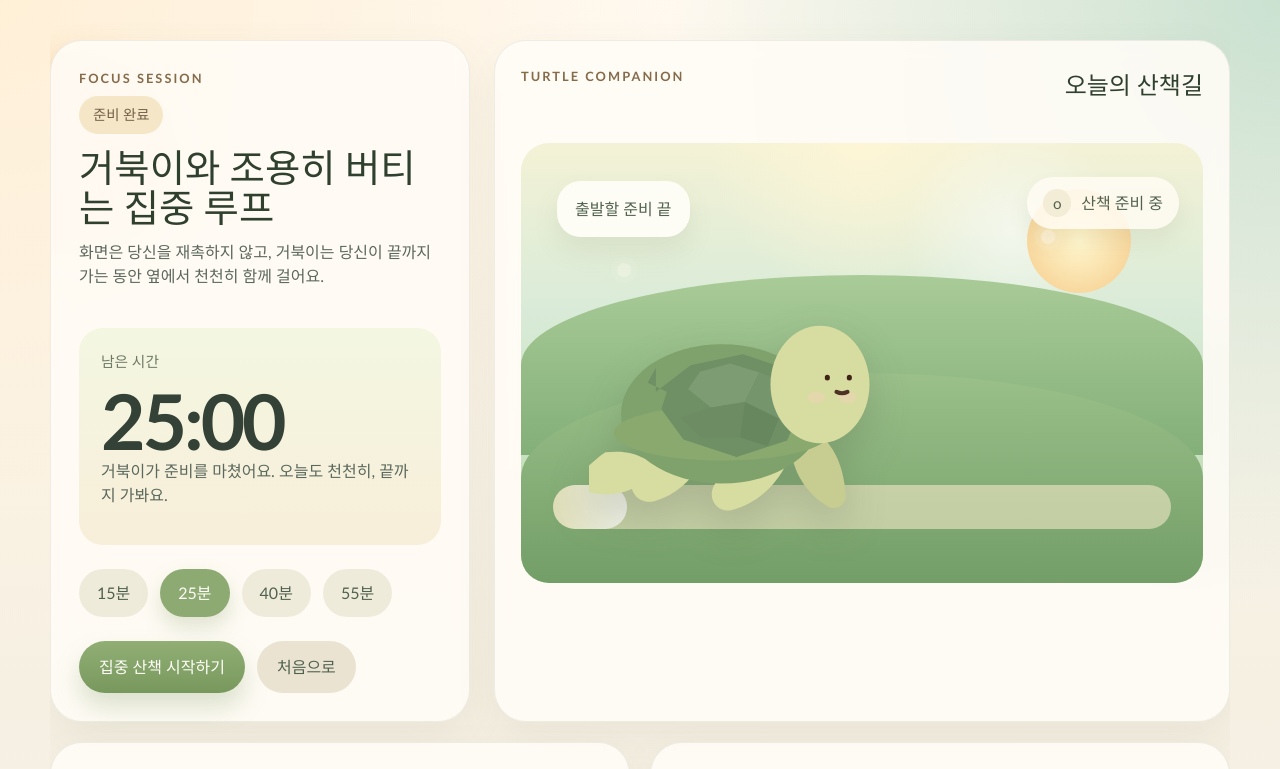
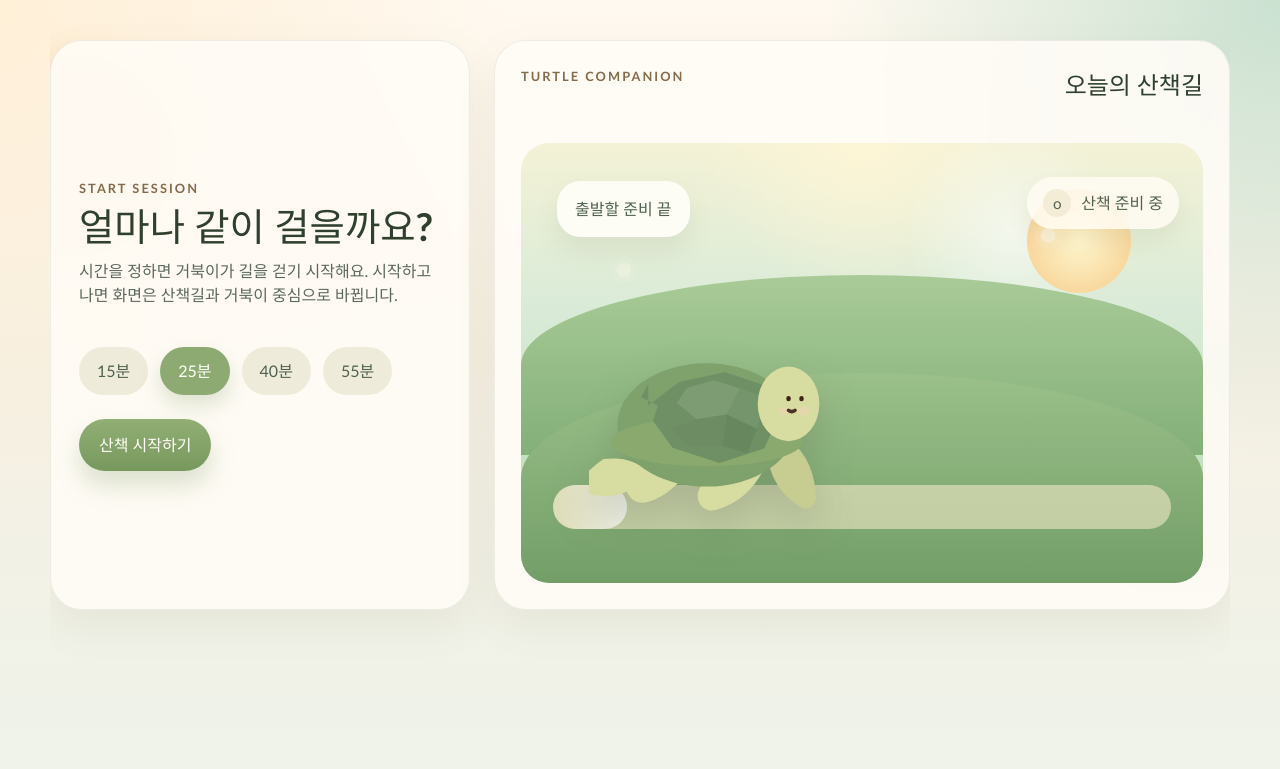
Before and after one commit to thzthix/turtle-study-app, a React (Vite) app: page / in a window 1280 px wide. Shown: the top 769 px of the page. Built offline with nearby package versions, Linux system fonts and the light colour scheme.

Commit message:
feat: 세션 흐름 단순화와 거북이 비율 조정

```diff
--- a/src/App.tsx
+++ b/src/App.tsx
@@ -1,6 +1,7 @@
 import { useEffect, useRef } from 'react';
 import { CarePrompt } from './components/CarePrompt';
 import { CompletionCard } from './components/CompletionCard';
+import { FocusHud } from './components/FocusHud';
 import { FriendBoard } from './components/FriendBoard';
 import { HistoryPanel } from './components/HistoryPanel';
 import { JourneySummary } from './components/JourneySummary';
@@ -32,6 +33,7 @@ export default function App() {
   } = useFocusSession();
   const { todaySessions, todayMinutes, recentEntries, addCompletedSession } = useSessionHistory();
   const handledCompletedSignalRef = useRef(0);
+  const isFocusMode = status !== 'idle' && status !== 'completed';
 
   useEffect(() => {
     if (completedSignal === 0 || completedSignal === handledCompletedSignalRef.current) {
@@ -64,39 +66,64 @@ export default function App() {
       <div className="background-orb orb-left" />
       <div className="background-orb orb-right" />
 
+      {status === 'idle' ? (
         <section className="hero-layout">
           <SessionPanel
             selectedMinutes={selectedMinutes}
+            status={status}
+            onSelectMinutes={selectMinutes}
+            onStartSession={startSession}
+          />
+          <TurtleScene progressRatio={progressRatio} status={status} mode="preview" />
+        </section>
+      ) : null}
+
+      {isFocusMode ? (
+        <section className="focus-layout">
+          <FocusHud
             secondsLeft={secondsLeft}
             status={status}
             encouragementMessage={encouragementMessage}
-          onSelectMinutes={selectMinutes}
-          onStartSession={startSession}
             onResumeSession={resumeSession}
             onResetSession={resetSession}
           />
-        <TurtleScene progressRatio={progressRatio} status={status} />
+          <TurtleScene progressRatio={progressRatio} status={status} mode="focus" />
+          <section className="focus-support">
+            <CarePrompt activeCareOption={activeCareOption} status={status} onSoothe={sootheTurtle} />
+            {status === 'paused' ? <PauseNotice onResumeSession={resumeSession} /> : null}
+          </section>
+        </section>
+      ) : null}
+
+      {status === 'completed' ? (
+        <>
+          <section className="hero-layout">
+            <SessionPanel
+              selectedMinutes={selectedMinutes}
+              status="idle"
+              onSelectMinutes={selectMinutes}
+              onStartSession={startSession}
+            />
+            <TurtleScene progressRatio={progressRatio} status={status} mode="preview" />
           </section>
 
           <section className="secondary-layout">
-        <JourneySummary progressRatio={progressRatio} selectedMinutes={selectedMinutes} />
+            <CompletionCard
+              completedSessions={completedSessions}
+              completedMinutes={completedMinutes}
+              isHighlightVisible={isCompletionHighlightVisible}
+            />
             <HistoryPanel
               todaySessions={todaySessions}
               todayMinutes={todayMinutes}
               recentEntries={recentEntries}
             />
-        <CarePrompt activeCareOption={activeCareOption} status={status} onSoothe={sootheTurtle} />
-        {status === 'paused' ? <PauseNotice onResumeSession={resumeSession} /> : null}
-        {status === 'completed' ? (
-          <CompletionCard
-            completedSessions={completedSessions}
-            completedMinutes={completedMinutes}
-            isHighlightVisible={isCompletionHighlightVisible}
-          />
-        ) : null}
+            <JourneySummary progressRatio={progressRatio} selectedMinutes={selectedMinutes} />
           </section>
 
           <FriendBoard />
+        </>
+      ) : null}
     </main>
   );
 }
--- /dev/null
+++ b/src/components/FocusHud.tsx
@@ -0,0 +1,46 @@
+import type { SessionStatus } from '../types';
+
+type FocusHudProps = {
+  secondsLeft: number;
+  status: SessionStatus;
+  encouragementMessage: string;
+  onResumeSession: () => void;
+  onResetSession: () => void;
+};
+
+export function FocusHud({
+  secondsLeft,
+  status,
+  encouragementMessage,
+  onResumeSession,
+  onResetSession,
+}: FocusHudProps) {
+  return (
+    <section className="focus-hud">
+      <div>
+        <p className="focus-hud-label">남은 시간</p>
+        <strong className="focus-hud-time">{formatTime(secondsLeft)}</strong>
+      </div>
+      <p className="focus-hud-message">{encouragementMessage}</p>
+      <div className="focus-hud-actions">
+        {status === 'paused' ? (
+          <button type="button" className="primary-button" onClick={onResumeSession}>
+            이어가기
+          </button>
+        ) : null}
+        <button type="button" className="secondary-button" onClick={onResetSession}>
+          그만하기
+        </button>
+      </div>
+    </section>
+  );
+}
+
+function formatTime(totalSeconds: number) {
+  const minutes = Math.floor(totalSeconds / 60)
+    .toString()
+    .padStart(2, '0');
+  const seconds = (totalSeconds % 60).toString().padStart(2, '0');
+
+  return `${minutes}:${seconds}`;
+}
--- a/src/components/SessionPanel.tsx
+++ b/src/components/SessionPanel.tsx
@@ -2,47 +2,29 @@ import type { SessionStatus } from '../types';
 
 type SessionPanelProps = {
   selectedMinutes: number;
-  secondsLeft: number;
   status: SessionStatus;
-  encouragementMessage: string;
   onSelectMinutes: (minutes: number) => void;
   onStartSession: () => void;
-  onResumeSession: () => void;
-  onResetSession: () => void;
 };
 
 const presets = [15, 25, 40, 55];
 
 export function SessionPanel({
   selectedMinutes,
-  secondsLeft,
   status,
-  encouragementMessage,
   onSelectMinutes,
   onStartSession,
-  onResumeSession,
-  onResetSession,
 }: SessionPanelProps) {
-  const isSessionActive = status === 'walking' || status === 'care-needed' || status === 'cheerful';
-  const canStartSession = status === 'idle' || status === 'completed';
-  const isPaused = status === 'paused';
-  const statusLabel = getStatusLabel(status);
+  const isIdle = status === 'idle';
 
   return (
     <section className="session-panel card">
       <div className="panel-copy">
-        <p className="eyebrow">Focus Session</p>
-        <span className={`status-pill status-pill-${status}`}>{statusLabel}</span>
-        <h1>거북이와 조용히 버티는 집중 루프</h1>
+        <p className="eyebrow">Start Session</p>
+        <h1>얼마나 같이 걸을까요?</h1>
         <p className="panel-description">
-          화면은 당신을 재촉하지 않고, 거북이는 당신이 끝까지 가는 동안 옆에서 천천히 함께 걸어요.
+          시간을 정하면 거북이가 길을 걷기 시작해요. 시작하고 나면 화면은 산책길과 거북이 중심으로 바뀝니다.
         </p>
-      </div>
-
-      <div className="timer-box">
-        <p className="timer-label">남은 시간</p>
-        <strong className="timer-value">{formatTime(secondsLeft)}</strong>
-        <p className="timer-message">{encouragementMessage}</p>
       </div>
 
       <div className="preset-list" aria-label="집중 시간 선택">
@@ -52,7 +34,7 @@ export function SessionPanel({
             type="button"
             className={minutes === selectedMinutes ? 'preset-button active' : 'preset-button'}
             onClick={() => onSelectMinutes(minutes)}
-            disabled={isSessionActive || isPaused}
+            disabled={!isIdle}
           >
             {minutes}분
           </button>
@@ -60,47 +42,10 @@ export function SessionPanel({
       </div>
 
       <div className="panel-actions">
-        {isPaused ? (
-          <button type="button" className="primary-button" onClick={onResumeSession}>
-            산책 이어가기
-          </button>
-        ) : (
-          <button type="button" className="primary-button" onClick={onStartSession} disabled={!canStartSession}>
-            {status === 'completed' ? '다시 산책 시작하기' : '집중 산책 시작하기'}
-          </button>
-        )}
-        <button type="button" className="secondary-button" onClick={onResetSession}>
-          처음으로
+        <button type="button" className="primary-button" onClick={onStartSession} disabled={!isIdle}>
+          산책 시작하기
         </button>
       </div>
     </section>
   );
 }
-
-function formatTime(totalSeconds: number) {
-  const minutes = Math.floor(totalSeconds / 60)
-    .toString()
-    .padStart(2, '0');
-  const seconds = (totalSeconds % 60).toString().padStart(2, '0');
-
-  return `${minutes}:${seconds}`;
-}
-
-function getStatusLabel(status: SessionStatus) {
-  switch (status) {
-    case 'idle':
-      return '준비 완료';
-    case 'walking':
-      return '집중 산책 중';
-    case 'care-needed':
-      return '돌봄 체크인';
-    case 'cheerful':
-      return '기분 회복 중';
-    case 'paused':
-      return '잠깐 멈춤';
-    case 'completed':
-      return '세션 완료';
-    default:
-      return '';
-  }
-}
--- a/src/components/TurtleScene.tsx
+++ b/src/components/TurtleScene.tsx
@@ -3,9 +3,10 @@ import type { SessionStatus } from '../types';
 type TurtleSceneProps = {
   progressRatio: number;
   status: SessionStatus;
+  mode: 'preview' | 'focus';
 };
 
-export function TurtleScene({ progressRatio, status }: TurtleSceneProps) {
+export function TurtleScene({ progressRatio, status, mode }: TurtleSceneProps) {
   const turtleStyle = {
     transform: `translateX(${progressRatio * 100}%)`,
   };
@@ -15,15 +16,21 @@ export function TurtleScene({ progressRatio, status }: TurtleSceneProps) {
   const mouthPath = getMouthPath(status);
   const cheekOpacity = status === 'cheerful' || status === 'completed' ? 1 : 0.45;
   const moodIcon = getMoodIcon(status);
+  const shouldShowHeader = mode === 'preview';
+  const shouldShowBubble =
+    mode === 'preview' || status === 'care-needed' || status === 'paused' || status === 'completed';
+  const shouldShowMoodToken = mode === 'preview';
 
   return (
-    <section className="scene-card">
+    <section className={mode === 'focus' ? 'scene-card scene-card-focus' : 'scene-card'}>
+      {shouldShowHeader ? (
         <div className="scene-header">
           <p className="eyebrow">Turtle Companion</p>
           <h2>오늘의 산책길</h2>
         </div>
+      ) : null}
 
-      <div className="scene">
+      <div className={mode === 'focus' ? 'scene scene-focus' : 'scene'}>
         <div className="scene-glow" />
         <div className="sun" />
         <div className="sparkle sparkle-left" />
@@ -34,13 +41,15 @@ export function TurtleScene({ progressRatio, status }: TurtleSceneProps) {
           <div className="path-progress" style={{ width: `${Math.max(12, progressRatio * 100)}%` }} />
         </div>
 
-        <div className={`speech-bubble speech-bubble-${status}`}>{bubbleMessage}</div>
+        {shouldShowBubble ? <div className={`speech-bubble speech-bubble-${status}`}>{bubbleMessage}</div> : null}
+        {shouldShowMoodToken ? (
           <div className={`mood-token mood-token-${status}`}>
             <span className="mood-token-icon" aria-hidden="true">
               {moodIcon}
             </span>
             <span>{getMoodLabel(status)}</span>
           </div>
+        ) : null}
         {status === 'completed' ? (
           <div className="completion-burst" aria-hidden="true">
             <span className="burst-dot burst-dot-a" />
@@ -87,9 +96,9 @@ export function TurtleScene({ progressRatio, status }: TurtleSceneProps) {
               <path d="M170 109 207 127 195 157 165 148Z" fill="#67885f" />
             </g>
             <g className="head-group">
-              <ellipse cx="252" cy="90" rx="54" ry="64" fill="#d7dda1" />
-              <ellipse cx="248" cy="104" rx="10" ry="6" fill="#f6d0ba" opacity={cheekOpacity} />
-              <ellipse cx="282" cy="104" rx="10" ry="6" fill="#f6d0ba" opacity={cheekOpacity} />
+              <ellipse cx="246" cy="96" rx="38" ry="46" fill="#d7dda1" />
+              <ellipse cx="241" cy="105" rx="8" ry="5" fill="#f6d0ba" opacity={cheekOpacity} />
+              <ellipse cx="265" cy="105" rx="8" ry="5" fill="#f6d0ba" opacity={cheekOpacity} />
               <path d={eyePath.left} fill="none" stroke="#3f2317" strokeWidth="5.5" strokeLinecap="round" />
               <path d={eyePath.right} fill="none" stroke="#3f2317" strokeWidth="5.5" strokeLinecap="round" />
               <path d={mouthPath} fill="none" stroke="#4d3225" strokeWidth="4.5" strokeLinecap="round" />
@@ -162,24 +171,24 @@ function getEyePath(status: SessionStatus) {
   switch (status) {
     case 'care-needed':
       return {
-        left: 'M254 84q7 5 14 0',
-        right: 'M276 84q7 5 14 0',
+        left: 'M241 90q5 4 10 0',
+        right: 'M257 90q5 4 10 0',
       };
     case 'cheerful':
     case 'completed':
       return {
-        left: 'M252 82q8 10 16 0',
-        right: 'M274 82q8 10 16 0',
+        left: 'M239 88q6 7 12 0',
+        right: 'M255 88q6 7 12 0',
       };
     case 'paused':
       return {
-        left: 'M252 84q8 -5 16 0',
-        right: 'M274 84q8 -5 16 0',
+        left: 'M239 91q6 -4 12 0',
+        right: 'M255 91q6 -4 12 0',
       };
     default:
       return {
-        left: 'M260 82v1',
-        right: 'M284 82v1',
+        left: 'M246 89v1',
+        right: 'M262 89v1',
       };
   }
 }
@@ -187,13 +196,13 @@ function getEyePath(status: SessionStatus) {
 function getMouthPath(status: SessionStatus) {
   switch (status) {
     case 'care-needed':
-      return 'M268 98q8 5 16 0';
+      return 'M244 104q6 4 12 0';
     case 'cheerful':
     case 'completed':
-      return 'M266 96q10 10 20 0';
+      return 'M242 103q8 7 16 0';
     case 'paused':
-      return 'M269 99q7 -2 14 0';
+      return 'M245 106q5 -2 10 0';
     default:
-      return 'M270 98q6 3 12 0';
+      return 'M246 104q4 3 8 0';
   }
 }
--- a/src/styles.css
+++ b/src/styles.css
@@ -70,6 +70,17 @@ button {
   align-items: stretch;
 }
 
+.focus-layout {
+  display: grid;
+  gap: 18px;
+}
+
+.focus-support {
+  display: grid;
+  gap: 18px;
+  grid-template-columns: repeat(auto-fit, minmax(260px, 1fr));
+}
+
 .secondary-layout {
   display: grid;
   grid-template-columns: repeat(auto-fit, minmax(260px, 1fr));
@@ -92,6 +103,11 @@ button {
 
 .scene-card {
   padding: 26px;
+}
+
+.scene-card-focus {
+  padding: 16px;
+  background: rgba(255, 252, 246, 0.66);
 }
 
 .eyebrow {
@@ -120,12 +136,50 @@ h3 {
   display: flex;
   flex-direction: column;
   gap: 24px;
+  justify-content: center;
 }
 
 .panel-copy h1 {
   margin-bottom: 12px;
   font-size: clamp(2rem, 3vw, 3rem);
   line-height: 1.04;
+}
+
+.focus-hud {
+  display: grid;
+  grid-template-columns: 140px minmax(0, 1fr) auto;
+  align-items: center;
+  gap: 18px;
+  padding: 18px 22px;
+  border: 1px solid rgba(116, 130, 109, 0.12);
+  border-radius: 28px;
+  background: rgba(255, 252, 246, 0.84);
+  box-shadow: 0 16px 40px rgba(117, 121, 92, 0.09);
+  backdrop-filter: blur(10px);
+}
+
+.focus-hud-label {
+  margin-bottom: 6px;
+  color: #6e7a66;
+  font-size: 0.86rem;
+}
+
+.focus-hud-time {
+  display: block;
+  font-size: clamp(2rem, 5vw, 3rem);
+  line-height: 1;
+  letter-spacing: -0.04em;
+}
+
+.focus-hud-message {
+  margin-bottom: 0;
+  color: #55635a;
+  font-size: 1rem;
+}
+
+.focus-hud-actions {
+  display: flex;
+  gap: 10px;
 }
 
 .status-pill {
@@ -272,6 +326,11 @@ h3 {
     linear-gradient(180deg, #f4f2d6 0%, #d9ebd8 38%, #b8d8aa 100%);
 }
 
+.scene-focus {
+  min-height: 620px;
+  margin-top: 0;
+}
+
 .scene-glow {
   position: absolute;
   inset: 0;
@@ -406,7 +465,7 @@ h3 {
   position: absolute;
   bottom: 70px;
   left: 10%;
-  width: min(330px, 62vw);
+  width: min(292px, 54vw);
   transform-origin: center bottom;
   transition: transform 900ms ease;
 }
@@ -989,18 +1048,28 @@ h3 {
 @media (max-width: 980px) {
   .hero-layout,
   .secondary-layout,
+  .focus-support,
   .friend-grid,
   .summary-metrics {
     grid-template-columns: 1fr;
+  }
+
+  .focus-hud {
+    grid-template-columns: 1fr;
+    align-items: flex-start;
   }
 
   .scene {
     min-height: 360px;
   }
 
+  .scene-focus {
+    min-height: 520px;
+  }
+
   .turtle {
     left: 6%;
-    width: min(280px, 72vw);
+    width: min(248px, 66vw);
   }
 
   .board-header,
@@ -1026,7 +1095,8 @@ h3 {
 
   .panel-actions,
   .preset-list,
-  .completion-badges {
+  .completion-badges,
+  .focus-hud-actions {
     flex-direction: column;
   }
 
@@ -1038,6 +1108,10 @@ h3 {
 
   .scene {
     min-height: 320px;
+  }
+
+  .scene-focus {
+    min-height: 460px;
   }
 
   .speech-bubble {
@@ -1063,6 +1137,6 @@ h3 {
   .turtle {
     left: 4%;
     bottom: 76px;
-    width: min(240px, 76vw);
+    width: min(210px, 68vw);
   }
 }
```
Lines whose indentation alone changed are shown as unchanged.
